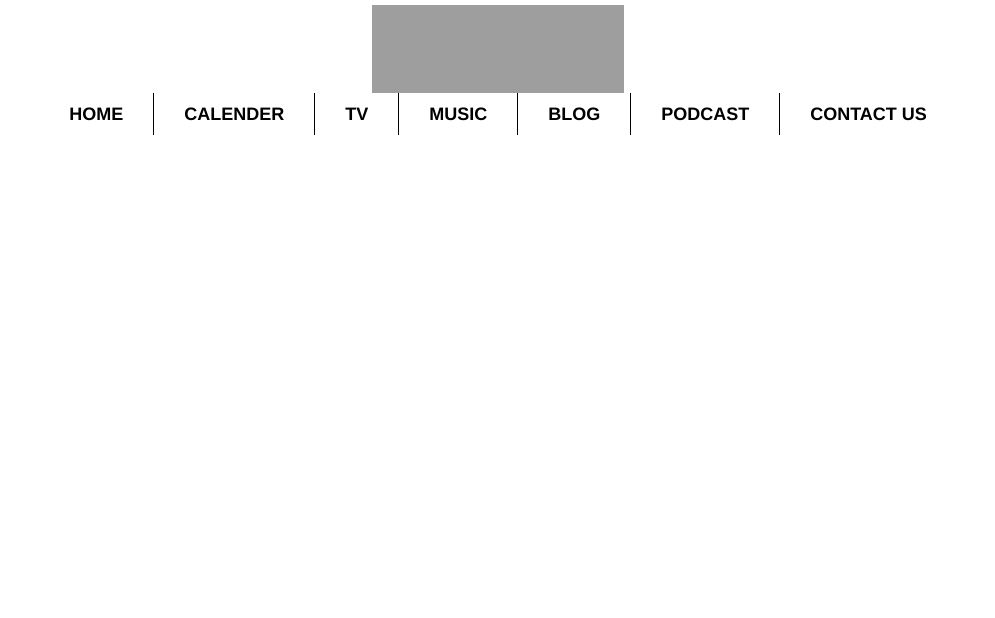
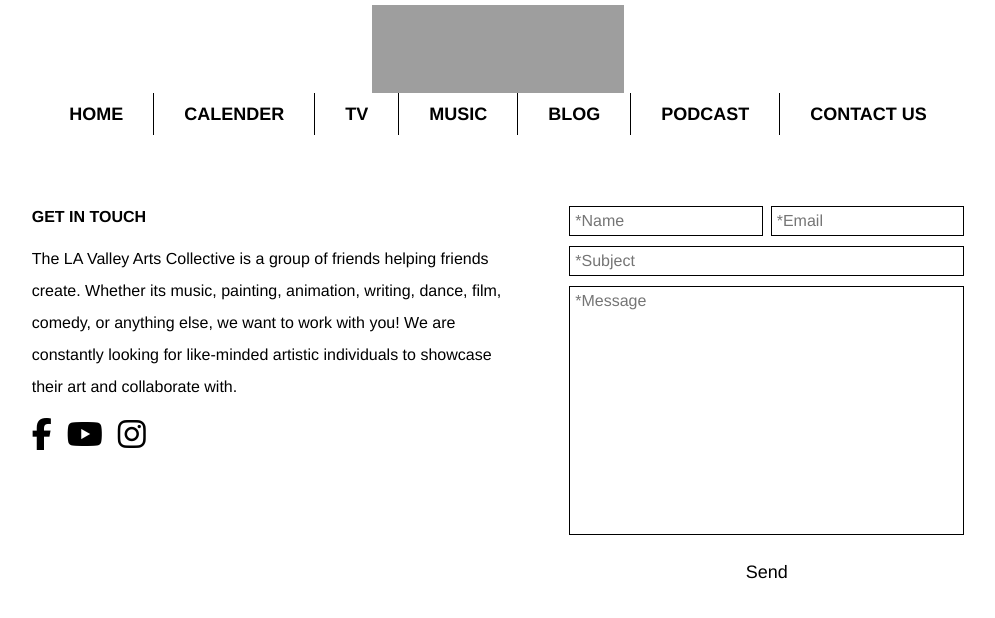
Before and after one commit to easyra/lavalleyart-FE, a React (Create React App) app: page /contact-us in a window 1280 px wide. Shown: the top 618 px of the page, without its empty margins (142-1137 px from the left). Built offline with nearby package versions, Linux system fonts and the light colour scheme; grey boxes are pictures that could not be loaded.

Commit message:
contact form added + styled

```diff
--- a/src/App.js
+++ b/src/App.js
@@ -5,6 +5,7 @@ import Logo from './components/Logo';
 import HomeContainer from './components/HomeContainer';
 import { Route, Switch } from 'react-router-dom';
 import PostPage from './components/PostPage';
+import ContactForm from './components/ContactForm';
 
 function App() {
   return (
@@ -12,6 +13,7 @@ function App() {
       <Navbar />
       <Switch>
         <Route exact strict path='/post/:id' component={PostPage} />
+        <Route exact strict path='/contact-us' component={ContactForm} />
         <Route exact strict path='/' component={HomeContainer} />
       </Switch>
     </div>
--- a/src/App.scss
+++ b/src/App.scss
@@ -4,3 +4,4 @@
 @import './sass_modules/logo.scss';
 @import './sass_modules/home.scss';
 @import './sass_modules/postpage.scss';
+@import './sass_modules/contact.scss';
--- /dev/null
+++ b/src/components/ContactForm.js
@@ -0,0 +1,36 @@
+import React from 'react';
+
+const ContactForm = () => {
+  return (
+    <div className='contact'>
+      <div className='content'>
+        <div className='text'>
+          <div className='title'>GET IN TOUCH</div>
+          <div className='paragraph'>
+            The LA Valley Arts Collective is a group of friends helping friends
+            create. Whether its music, painting, animation, writing, dance,
+            film, comedy, or anything else, we want to work with you! We are
+            constantly looking for like-minded artistic individuals to showcase
+            their art and collaborate with.
+          </div>
+          <div className='socials'>
+            <i class='fab fa-facebook-f fa-2x icon' />
+            <i class='fab fa-youtube fa-2x icon' />
+            <i class='fab fa-instagram fa-2x icon' />
+          </div>
+        </div>
+        <div className='form'>
+          <div className='row'>
+            <input placeholder='*Name' />
+            <input placeholder='*Email' />
+          </div>
+          <input placeholder='*Subject' />
+          <textarea placeholder='*Message' />
+          <div className='send'>Send</div>
+        </div>
+      </div>
+    </div>
+  );
+};
+
+export default ContactForm;
--- /dev/null
+++ b/src/sass_modules/contact.scss
@@ -0,0 +1,68 @@
+.contact {
+  margin: 4% 0;
+  .content {
+    display: flex;
+    justify-content: space-around;
+    max-width: 1000px;
+    width: 100%;
+    margin: 0 auto;
+    @media screen and (max-width: 1000px) {
+      flex-wrap: wrap;
+    }
+    .text {
+      padding: 15px;
+      width: 100%;
+      max-width: 500px;
+      line-height: 2;
+      font-size: 16px;
+      @media screen and (max-width: 1000px) {
+        text-align: center;
+      }
+      .title {
+        font-weight: bold;
+        margin-bottom: 10px;
+      }
+      .socials {
+        margin: 15px 0 0;
+        width: 35%;
+        display: flex;
+        align-items: center;
+        .icon {
+          cursor: pointer;
+          margin-right: 15px;
+        }
+      }
+    }
+    .form {
+      padding: 15px;
+      input,
+      textarea {
+        font-family: Helvetica, sans-serif;
+        font-weight: normal;
+        font-size: 16px;
+        padding: 5px;
+        width: 100%;
+        margin: 5px 0;
+        border: 1px solid #000;
+        resize: none;
+      }
+      textarea {
+        height: 100%;
+        max-height: 300px;
+      }
+      .send {
+        margin-top: 15px;
+        text-align: center;
+        color: black;
+        cursor: pointer;
+      }
+      .row {
+        display: flex;
+        justify-content: space-between;
+        input {
+          width: 49%;
+        }
+      }
+    }
+  }
+}
```
